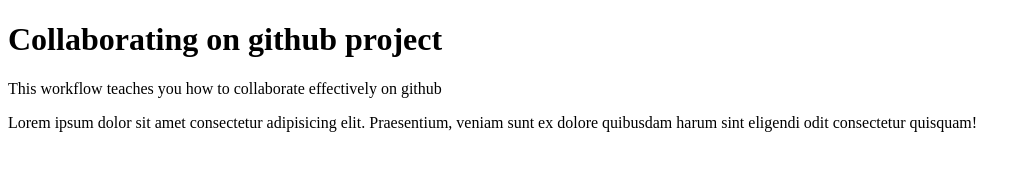
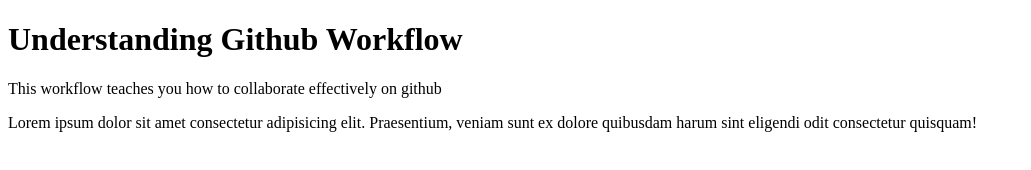
Before and after one commit to danielkpodo/git-refresher, a plain HTML site: page index.html in a window 1280 px wide. Shown: the whole page, without its empty margins (0-1031 px from the left). Drawn offline with Linux system fonts and the light colour scheme.

Commit message:
changed headline

```diff
--- a/index.html
+++ b/index.html
@@ -7,7 +7,7 @@
     <title>Working with Git & Github</title>
   </head>
   <body>
-    <h1>Collaborating on github project</h1>
+    <h1>Understanding Github Workflow</h1>
     <p>This workflow teaches you how to collaborate effectively on github</p>
     <p>
       Lorem ipsum dolor sit amet consectetur adipisicing elit. Praesentium,
```
